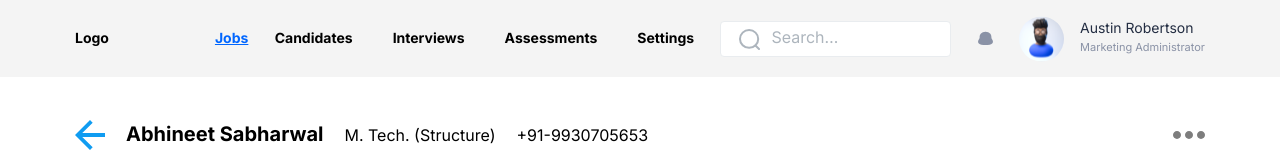
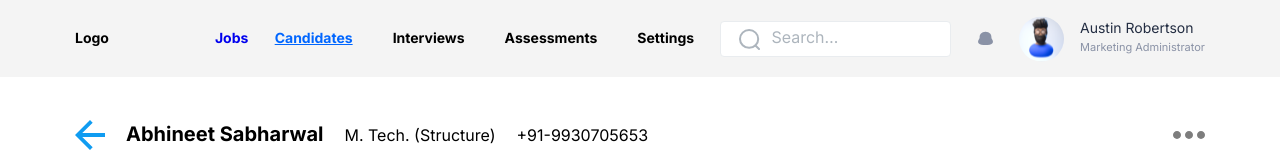
Before and after one commit to mlhnshuvo/hr-app, a React (Create React App) app: page /candidates in a window 1280 px wide. Shown: the top 160 px of the page. Built offline with nearby package versions, Linux system fonts and the light colour scheme.

Commit message:
menu change

```diff
--- a/src/assets/css/style.css
+++ b/src/assets/css/style.css
@@ -43,8 +43,13 @@ body {
   font-weight: 700;
   font-size: 14px;
   line-height: 130%;
+}
+.header-job-active {
+  font-weight: 700;
+  font-size: 14px;
+  line-height: 130%;
+  color: #0066ff;
   text-decoration-line: underline;
-  color: #0066ff;
 }
 .header-menu-list {
   display: flex;
@@ -412,7 +417,7 @@ select {
   padding: 7px 20px;
   width: 100%;
 }
-.can-pro-right-comment-info{
+.can-pro-right-comment-info {
   display: flex;
   align-items: center;
   flex-wrap: wrap;
--- a/src/components/Header.js
+++ b/src/components/Header.js
@@ -1,5 +1,5 @@
 import React from "react";
-import { Link } from "react-router-dom";
+import { NavLink } from "react-router-dom";
 import Notification from "../assets/images/notification.svg";
 import User from "../assets/images/user.svg";
 import Search from "../assets/images/search.svg";
@@ -10,26 +10,36 @@ const Header = () => {
       <div className="common-width">
         <div className="header-content">
           <div className="header-logo-job">
-            <Link to="/" className="header-logo">
+            <NavLink to="/" className="header-logo">
               Logo
-            </Link>
-            <Link to="/" className="header-job">
+            </NavLink>
+            <NavLink
+              to="/"
+              className={({ isActive }) =>
+                isActive ? "header-job-active" : "header-job"
+              }
+            >
               Jobs
-            </Link>
+            </NavLink>
           </div>
           <div className="header-menu-list">
-            <Link to="/candidates" className="header-menu">
+            <NavLink
+              to="/candidates"
+              className={({ isActive }) =>
+                isActive ? "header-job-active" : "header-menu"
+              }
+            >
               Candidates
-            </Link>
-            <Link to="/" className="header-menu">
+            </NavLink>
+            <NavLink to="/" className="header-menu">
               Interviews
-            </Link>
-            <Link to="/" className="header-menu">
+            </NavLink>
+            <NavLink to="/" className="header-menu">
               Assessments
-            </Link>
-            <Link to="/" className="header-menu">
+            </NavLink>
+            <NavLink to="/" className="header-menu">
               Settings
-            </Link>
+            </NavLink>
           </div>
           <div className="header-search">
             <img src={Search} alt="" className="header-search-icon" />
```
